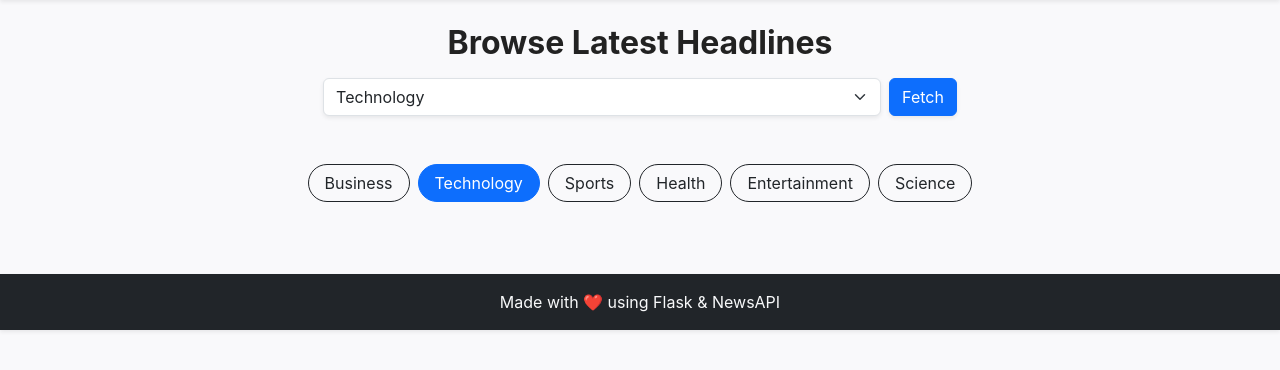
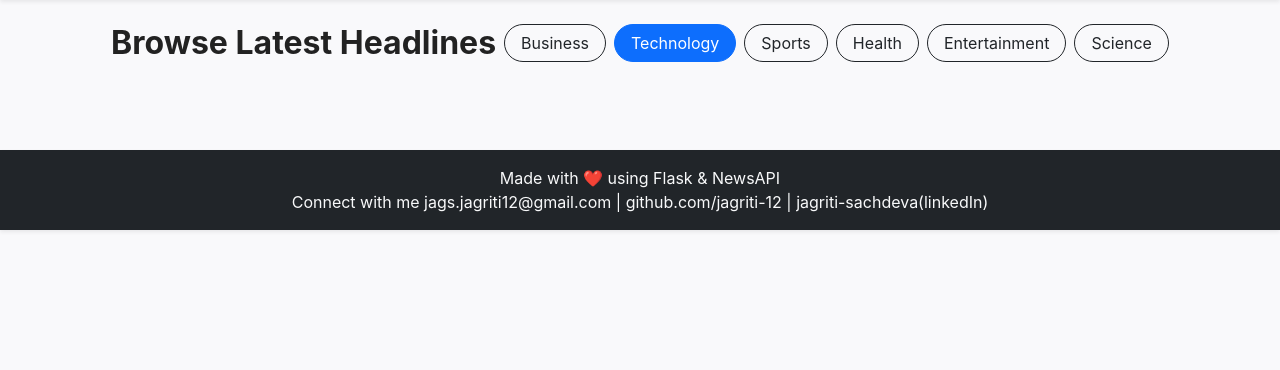
Before and after one commit to jagriti-12/news_aggregator, a Flask app: page / in a window 1280 px wide. Shown: the part 56-426 px from the top of the page. Run offline with Flask 3, Linux system fonts and the light colour scheme; data that the repository does not hold is empty.

Commit message:
`Refactored category selector in index.html and updated NEWS_API_KEY in app.py`

```diff
--- a/app.py
+++ b/app.py
@@ -5,7 +5,7 @@ import os
 app = Flask(__name__)
 
 # Get API key from environment variable
-NEWS_API_KEY = os.getenv("NEWS_API_KEY", "19baa4998e4542c38b612520bc7fa33d")
+NEWS_API_KEY = os.getenv("NEWS_API_KEY", "your-api-key")
 
 # Categories we will support
 CATEGORIES = ["business", "technology", "sports", "health", "entertainment", "science"]
--- a/templates/index.html
+++ b/templates/index.html
@@ -19,19 +19,9 @@
   <div class="container py-4">
 
     <!-- Category Selector -->
-    <div class="text-center mb-5">
-      <h2 class="fw-bold mb-3">Browse Latest Headlines</h2>
-      <form method="POST" class="d-flex justify-content-center">
-        <select name="category" class="form-select w-50 shadow-sm">
-          {% for cat in categories %}
-            <option value="{{cat}}" {% if active==cat %}selected{% endif %}>{{cat.title()}}</option>
-          {% endfor %}
-        </select>
-        <button class="btn btn-primary ms-2 shadow-sm">Fetch</button>
-      </form>
-    </div>
 
     <div class="d-flex justify-content-center mb-4 flex-wrap gap-2">
+        <h2 class="fw-bold mb-3">Browse Latest Headlines</h2>
   {% for cat in categories %}
     <form method="POST">
       <input type="hidden" name="category" value="{{ cat }}">
@@ -67,6 +57,7 @@
   <!-- Footer -->
   <footer class="bg-dark text-light text-center py-3 mt-5 shadow-sm">
     <p class="mb-0">Made with ❤️ using Flask & NewsAPI</p>
+    <p class="mb-0">Connect with me jags.jagriti12@gmail.com  | github.com/jagriti-12 | jagriti-sachdeva(linkedIn)</p>
   </footer>
 </body>
 </html>
```
